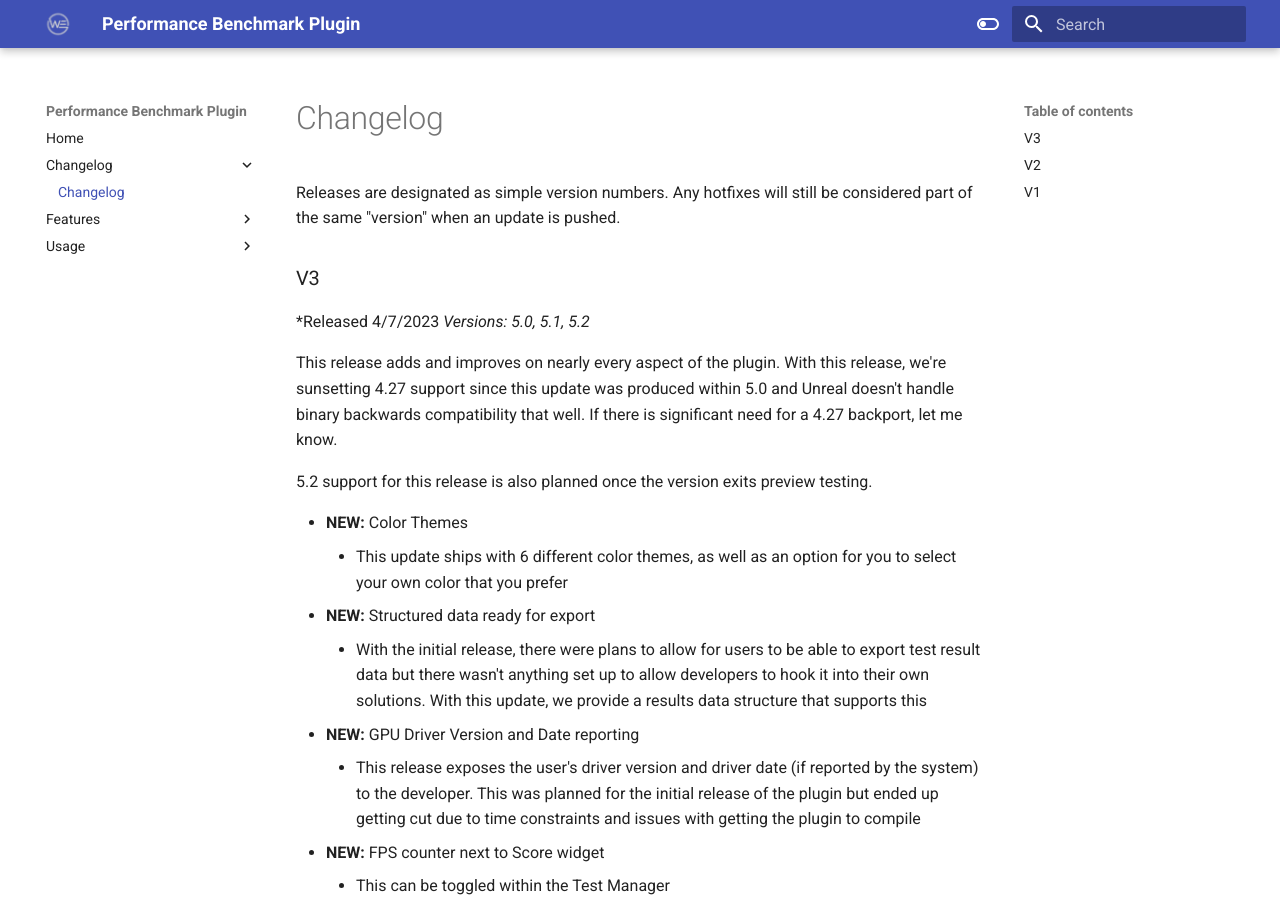
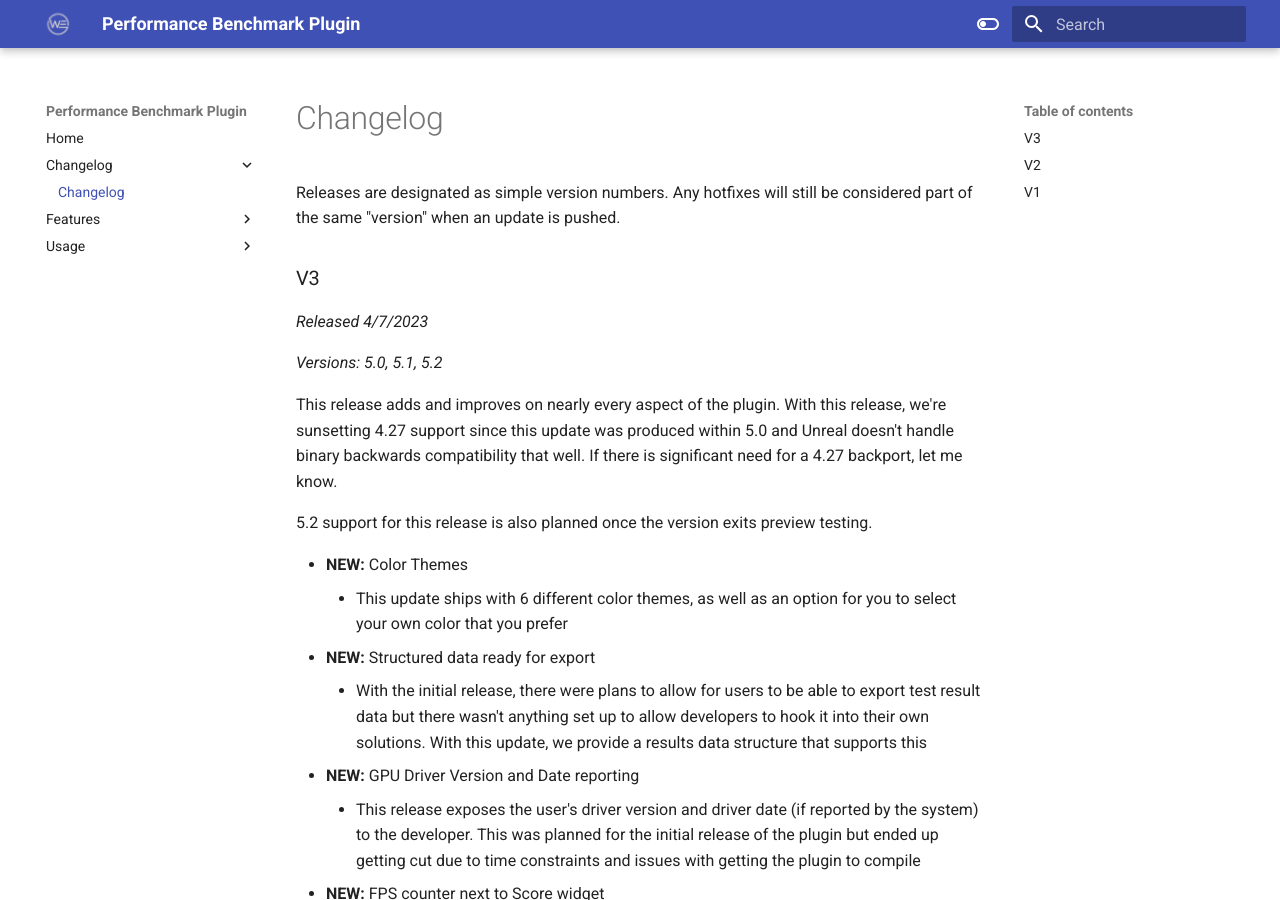
Before and after one commit to warheadent/PerformanceBenchDocs, an MkDocs documentation site: the page built from docs/Changelog/Changelog.md, in a window 1280 px wide and 900 px high. Built offline with MkDocs 1.6.1 and Material for MkDocs 9.7.7, drawn with Linux system fonts in a browser that asks for light colours.

```diff
--- a/docs/Changelog/Changelog.md
+++ b/docs/Changelog/Changelog.md
@@ -3,7 +3,8 @@
 Releases are designated as simple version numbers. Any hotfixes will still be considered part of the same "version" when an update is pushed.
 
 ### V3
-*Released 4/7/2023
+*Released 4/7/2023*
+
 *Versions: 5.0, 5.1, 5.2*
 
 This release adds and improves on nearly every aspect of the plugin. With this release, we're sunsetting 4.27 support since this update was produced within 5.0 and Unreal doesn't handle binary backwards compatibility that well. If there is significant need for a 4.27 backport, let me know.
```
